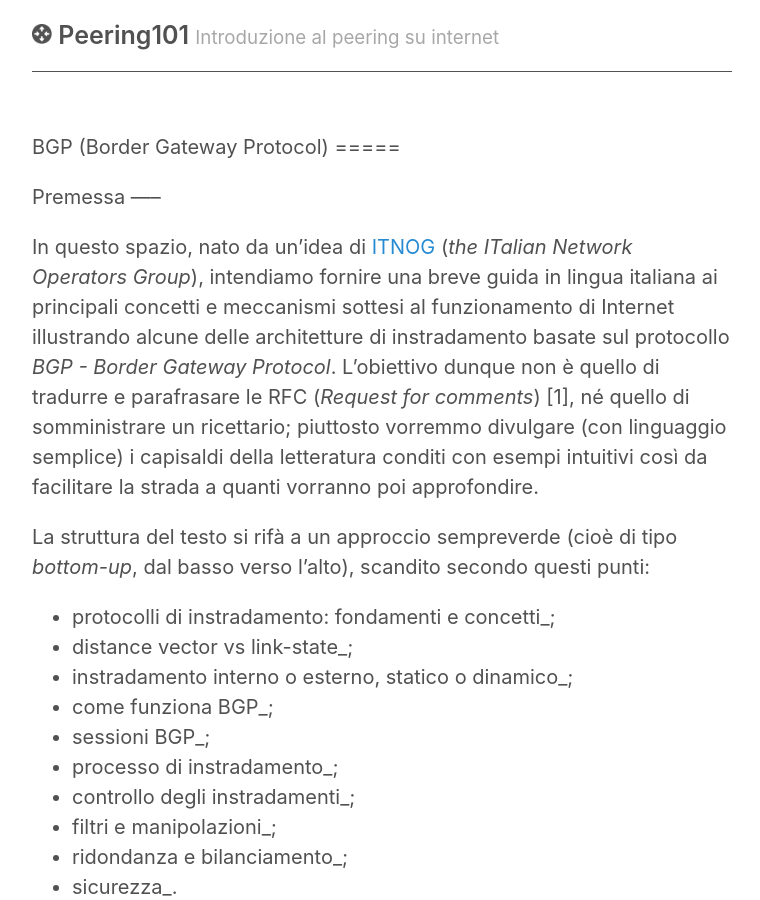
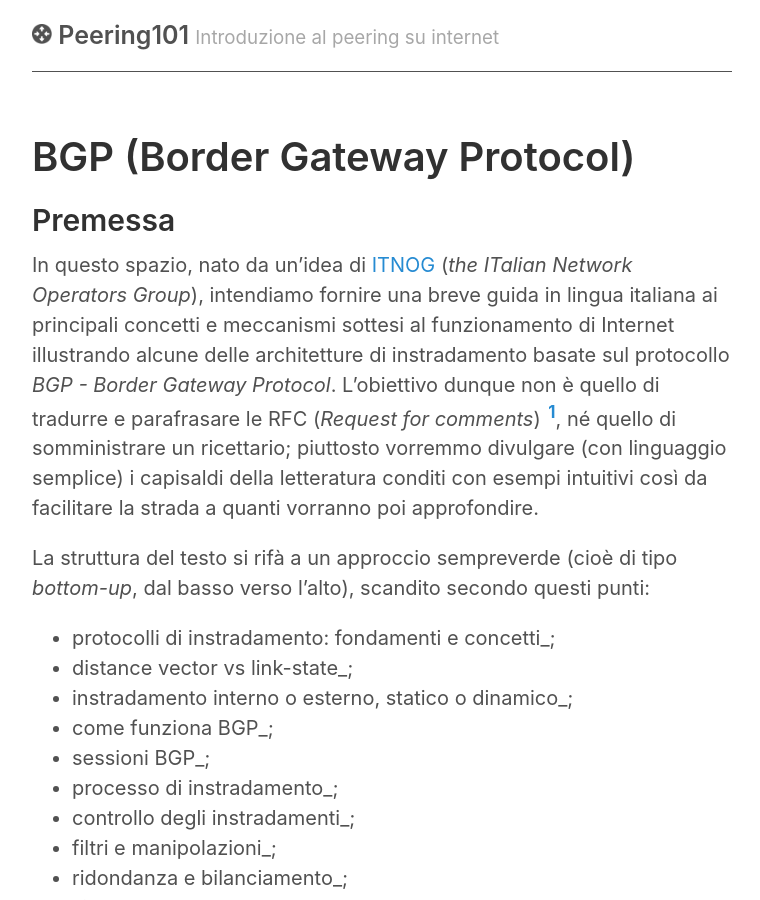
Before and after one commit to Peering101/peering101-it.github.io, a Jekyll site: the page built from _topics/bgp.md, in a window 1280 px wide and 900 px high. Shown: the whole window, without its empty margins (258-1018 px from the left). Built offline with Jekyll 4.4.1, drawn with Linux system fonts in a browser that asks for light colours; some of the changed text lies outside the part shown.

Commit message:
Update bgp.md

```diff
--- a/_topics/bgp.md
+++ b/_topics/bgp.md
@@ -4,11 +4,11 @@ title: BGP
 subtitle: BGP (Border Gateway Protocol)
 ---
 
-BGP (Border Gateway Protocol) =====
+# BGP (Border Gateway Protocol)
 
-Premessa -----
+## Premessa
 
-In questo spazio, nato da un'idea di [ITNOG](https://www.itnog.it/) (*the ITalian Network Operators Group*), intendiamo fornire una breve guida in lingua italiana ai principali concetti e meccanismi sottesi al funzionamento di Internet illustrando alcune delle architetture di instradamento basate sul protocollo *BGP - Border Gateway Protocol*. L'obiettivo dunque non è quello di tradurre e parafrasare le RFC (*Request for comments*) [1], né quello di somministrare un ricettario; piuttosto vorremmo divulgare (con linguaggio semplice) i capisaldi della letteratura conditi con esempi intuitivi così da facilitare la strada a quanti vorranno poi approfondire.
+In questo spazio, nato da un'idea di [ITNOG](https://www.itnog.it/) (*the ITalian Network Operators Group*), intendiamo fornire una breve guida in lingua italiana ai principali concetti e meccanismi sottesi al funzionamento di Internet illustrando alcune delle architetture di instradamento basate sul protocollo *BGP - Border Gateway Protocol*. L'obiettivo dunque non è quello di tradurre e parafrasare le RFC (*Request for comments*) [^1], né quello di somministrare un ricettario; piuttosto vorremmo divulgare (con linguaggio semplice) i capisaldi della letteratura conditi con esempi intuitivi così da facilitare la strada a quanti vorranno poi approfondire.
 
 La struttura del testo si rifà a un approccio sempreverde (cioè di tipo *bottom-up*, dal basso verso l’alto), scandito secondo questi punti:
 
@@ -674,7 +674,7 @@ Torna all'inizio di BGP (Border Gateway Protocol)\_
 
 Torna all'inizio di BGP (Border Gateway Protocol)\_
 
-[1] Le RFC sono discusse e approvate nei gruppi di lavoro (*working group*) in seno all'organismo [IETF - Internet Engineering Task Force](https://www.ietf.org).
+[^1]: Le RFC sono discusse e approvate nei gruppi di lavoro (*working group*) in seno all'organismo [IETF - Internet Engineering Task Force](https://www.ietf.org).
 
 [2] La funzione di RFC Editor è stata voluta dal Governo degli Stati Uniti d'America ai tempi del progetto *DARPA - Defense Advanced Research Projects Agency* ed è durata fino al 1998. Dal 1998 al 2018, la funzione di modificare, pubblicare e catalogare le RFC è stata appaltata alla [Internet Society](https://www.isoc.org). RFC Editor è un progetto che fino al 2009 è stato condotto presso l'Università della California del sud a Marina del Rey. Oggi invece le funzioni di RFC Editor sono erogate da *AMS - Association Management Solutions LLC* sulla base di un contratto con *IETF LLC - IETF Administration*. Recentemente (dicembre 2019) RFC Editor ha festeggiato i suoi cinquant'anni di attività con la pubblicazione della [[RFC8700] Fifty Years of RFCs](https://www.rfc-editor.org/rfc/rfc8700.txt).
 
```
